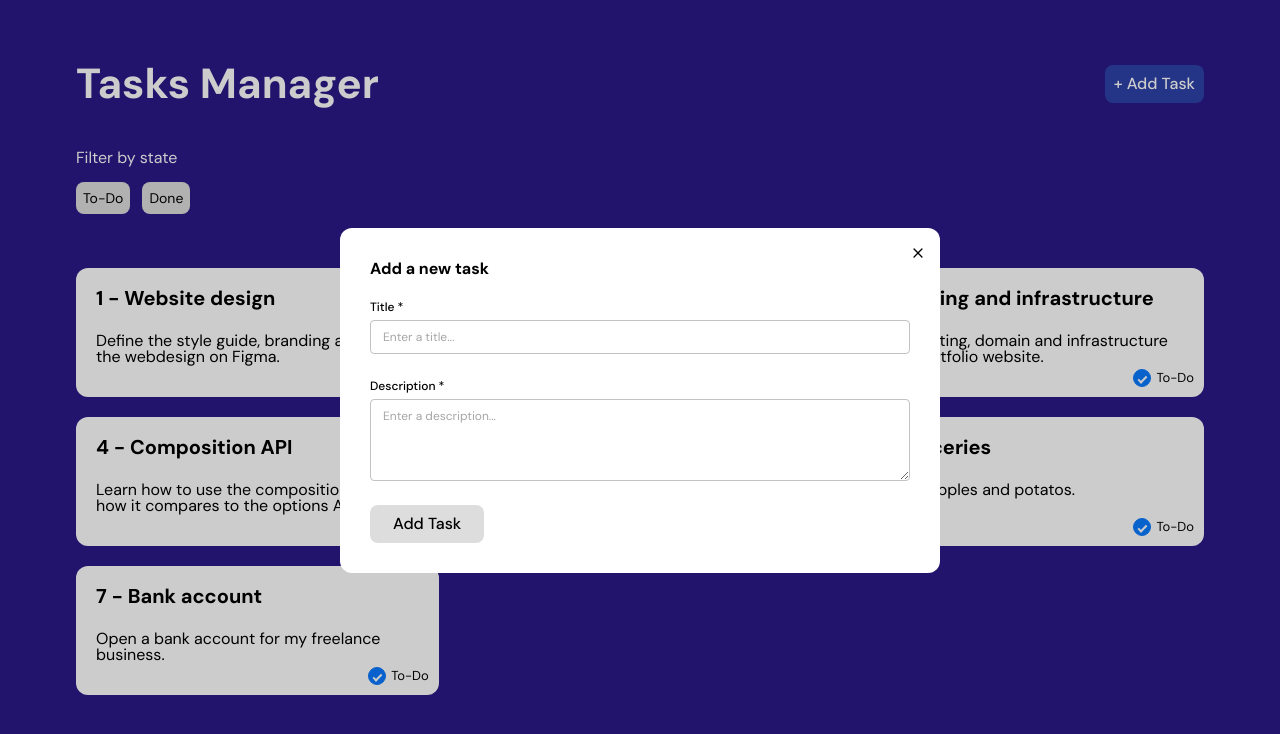
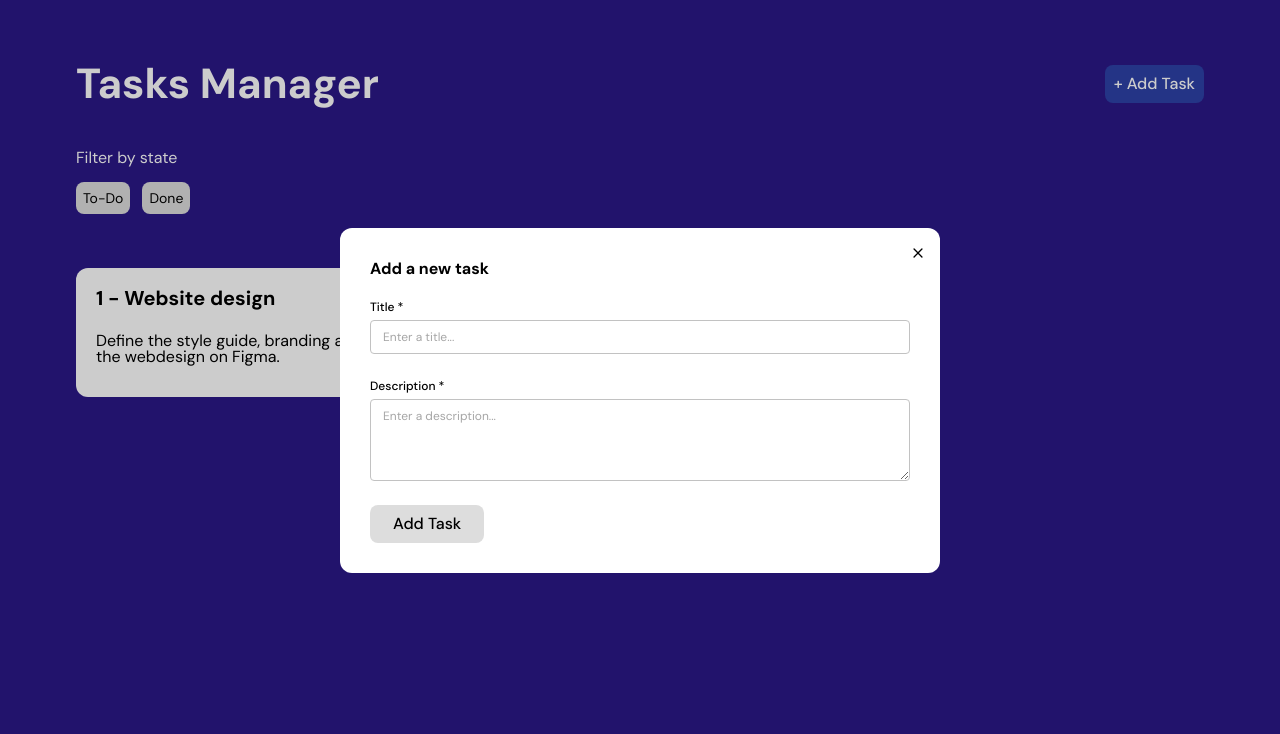
Before and after one commit to Karim-Mahgoub/Task-Manager, a Vue app: page / in a window 1280 px wide. Shown: the top 734 px of the page. Built offline with nearby package versions, Linux system fonts and the light colour scheme.

Commit message:
Adding Pinia State management

```diff
--- a/src/App.vue
+++ b/src/App.vue
@@ -1,100 +1,16 @@
 <script setup>
-import { ref, reactive, computed } from "vue";
 import Task from "./components/Task.vue";
 import Filter from "./components/Filter.vue";
 import ModalWindow from "./components/modal/ModalWindow.vue";
 import AddTaskModal from "./components/modal/AddTaskModal.vue";
+import { useTasksStore } from "./stores/tasksStore";
 
 const appName = "Tasks Manager";
+const store = useTasksStore();
 
-let tasks = reactive([
-  {
-    name: "Website design",
-    description:
-      "Define the style guide, branding and create the webdesign on Figma.",
-    completed: true,
-    id: 1,
-  },
-  {
-    name: "Website development",
-    description: "Develop the portfolio website using Vue JS.",
-    completed: false,
-    id: 2,
-  },
-  {
-    name: "Hosting and infrastructure",
-    description:
-      "Define hosting, domain and infrastructure for the portfolio website.",
-    completed: false,
-    id: 3,
-  },
-  {
-    name: "Composition API",
-    description:
-      "Learn how to use the composition API and how it compares to the options API.",
-    completed: true,
-    id: 4,
-  },
-  {
-    name: "Pinia",
-    description: "Learn how to setup a store using Pinia.",
-    completed: true,
-    id: 5,
-  },
-  {
-    name: "Groceries",
-    description: "Buy rice, apples and potatos.",
-    completed: false,
-    id: 6,
-  },
-  {
-    name: "Bank account",
-    description: "Open a bank account for my freelance business.",
-    completed: false,
-    id: 7,
-  },
-]);
-
-let newTask = { completed: false };
-
-let filterBy = ref("");
-
-let modalsActive = ref("false");
-
-const filteredTasks = computed(() => {
-  switch (filterBy.value) {
-    case "todo":
-      return tasks.filter((task) => !task.completed);
-      break;
-    case "done":
-      return tasks.filter((task) => task.completed);
-      break;
-    default:
-      return tasks;
-  }
+store.$subscribe((mutation, state) => {
+  localStorage.setItem("tasks", JSON.stringify(state.tasks));
 });
-
-function addTask() {
-  if (newTask.name && newTask.description) {
-    newTask.id = Math.max(...tasks.map((task) => task.id)) + 1;
-    tasks.push(newTask);
-    newTask = { completed: false };
-  } else {
-    alert("Please enter title and description for the task");
-  }
-}
-
-function toggleCompleted(id) {
-  tasks.forEach((task) => {
-    if (task.id === id) {
-      task.completed = !task.completded;
-    }
-  });
-}
-
-function setFilter(value) {
-  filterBy.value = value;
-}
 </script>
 
 <template>
@@ -104,22 +20,23 @@ function setFilter(value) {
         <h1>{{ appName }}</h1>
       </div>
       <div class="header-side">
-        <button @click="modalsActive" class="btn secondary">+ Add Task</button>
+        <button @click="store.openModal" class="btn secondary">
+          + Add Task
+        </button>
       </div>
     </div>
 
-    <Filter :filterBy="filterBy" @setFilter="setFilter" />
+    <Filter />
 
     <div class="tasks">
       <Task
-        @toggleCompleted="toggleCompleted"
-        v-for="(task, index) in filteredTasks"
+        v-for="(task, index) in store.filteredTasks"
         :task="task"
         :key="index"
       />
     </div>
 
-    <ModalWindow @closePopup="modalsActive = false" v-if="modalsActive">
+    <ModalWindow v-if="store.modalIsActive">
       <AddTaskModal />
     </ModalWindow>
   </main>
--- a/src/components/Filter.vue
+++ b/src/components/Filter.vue
@@ -1,5 +1,6 @@
 <script setup>
-const props = defineProps(["filterBy"]);
+import { useTasksStore } from "@/stores/tasksStore";
+const store = useTasksStore();
 </script>
 
 <template>
@@ -8,20 +9,20 @@ const props = defineProps(["filterBy"]);
       <p>Filter by state</p>
       <div class="badges">
         <div
-          @click="$emit('setFilter', 'todo')"
+          @click="store.setFilter('todo')"
           class="badge"
-          :class="{ selected: filterBy === 'todo' }"
+          :class="{ selected: store.filterBy === 'todo' }"
         >
           To-Do
         </div>
         <div
-          @click="$emit('setFilter', 'done')"
+          @click="store.setFilter('done')"
           class="badge"
-          :class="{ selected: filterBy === 'done' }"
+          :class="{ selected: store.filterBy === 'done' }"
         >
           Done
         </div>
-        <span @click="$emit('setFilter', '')" v-if="filterBy" class="clear">
+        <span @click="store.setFilter('')" v-if="store.filterBy" class="clear">
           x clear
         </span>
       </div>
--- a/src/components/Task.vue
+++ b/src/components/Task.vue
@@ -1,5 +1,7 @@
 <script setup>
 const props = defineProps(["task"]);
+import { useTasksStore } from "@/stores/tasksStore";
+const store = useTasksStore();
 </script>
 
 <template>
@@ -10,7 +12,7 @@ const props = defineProps(["task"]);
     </p>
     <div class="task-check">
       <input
-        @click="$emit('toggleCompleted', task.id)"
+        @click="store.toggleCompleted(task.id)"
         type="checkbox"
         checked="task.completed"
       />
--- a/src/components/modal/AddTaskModal.vue
+++ b/src/components/modal/AddTaskModal.vue
@@ -1,16 +1,26 @@
-<script setup></script>
+<script setup>
+import { useTasksStore } from "@/stores/tasksStore";
+const store = useTasksStore();
+let newTask = { completed: false };
+</script>
 
 <template>
   <div class="form">
     <h3>Add a new task</h3>
     <label for="title">Title *</label>
-    <input type="text" name="title" placeholder="Enter a title..." /><br />
+    <input
+      v-model="newTask.name"
+      type="text"
+      name="title"
+      placeholder="Enter a title..."
+    /><br />
     <label for="description">Description *</label>
     <textarea
+      v-model="newTask.description"
       name="description"
       rows="4"
       placeholder="Enter a description..."
     /><br />
-    <button @click="addTask" class="btn gray">Add Task</button>
+    <button @click="store.addTask(newTask)" class="btn gray">Add Task</button>
   </div>
 </template>
--- a/src/components/modal/ModalWindow.vue
+++ b/src/components/modal/ModalWindow.vue
@@ -1,11 +1,13 @@
 <script setup>
 import ModalCloseButton from "./ModalCloseButton.vue";
+import { useTasksStore } from "@/stores/tasksStore";
+const store = useTasksStore();
 </script>
 
 <template>
   <div class="modal-wrapper" aria-modal="true" role="dialog" tabindex="-1">
     <div class="inner">
-      <ModalCloseButton @click="$emit('closePopup')" />
+      <ModalCloseButton @click="store.closeModal" />
       <slot></slot>
     </div>
   </div>
--- a/src/main.js
+++ b/src/main.js
@@ -1,10 +1,13 @@
 import "./assets/reset.css";
 import "./assets/main.css";
 
+import { createPinia } from "pinia";
 import { createApp } from "vue";
 
 import App from "./App.vue";
 
 const app = createApp(App);
+const pinia = createPinia();
 
+app.use(pinia);
 app.mount("#app");
--- /dev/null
+++ b/src/stores/tasksStore.js
@@ -0,0 +1,75 @@
+import { defineStore } from "pinia";
+import { reactive, ref, computed } from "vue";
+
+export const useTasksStore = defineStore("tasks", () => {
+  let tasks = reactive(
+    JSON.parse(localStorage.getItem("tasks")) || [
+      {
+        name: "Website design",
+        description:
+          "Define the style guide, branding and create the webdesign on Figma.",
+        completed: true,
+        id: 1,
+      },
+    ],
+  );
+
+  let filterBy = ref("");
+
+  let modalIsActive = ref("false");
+
+  function setFilter(value) {
+    filterBy.value = value;
+  }
+
+  const filteredTasks = computed(() => {
+    switch (filterBy.value) {
+      case "todo":
+        return store.tasks.filter((task) => !task.completed);
+      case "done":
+        return store.tasks.filter((task) => task.completed);
+      default:
+        return tasks;
+    }
+  });
+
+  function addTask(newTask) {
+    if (newTask.name && newTask.description) {
+      newTask.id = tasks.length
+        ? Math.max(...tasks.map((task) => task.id)) + 1
+        : 1;
+      tasks.push(newTask);
+      closeModal();
+    } else {
+      alert("Please enter title and description for the task");
+    }
+  }
+
+  function toggleCompleted(id) {
+    tasks.forEach((task) => {
+      if (task.id === id) {
+        task.completed = !task.completded;
+      }
+    });
+  }
+
+  function openModal() {
+    modalIsActive.value = true;
+  }
+
+  function closeModal() {
+    modalIsActive.value = false;
+  }
+
+  return {
+    tasks,
+    filterBy,
+    setFilter,
+    filteredTasks,
+    addTask,
+    toggleCompleted,
+    openModal,
+    closeModal,
+    modalIsActive,
+  };
+});
```
